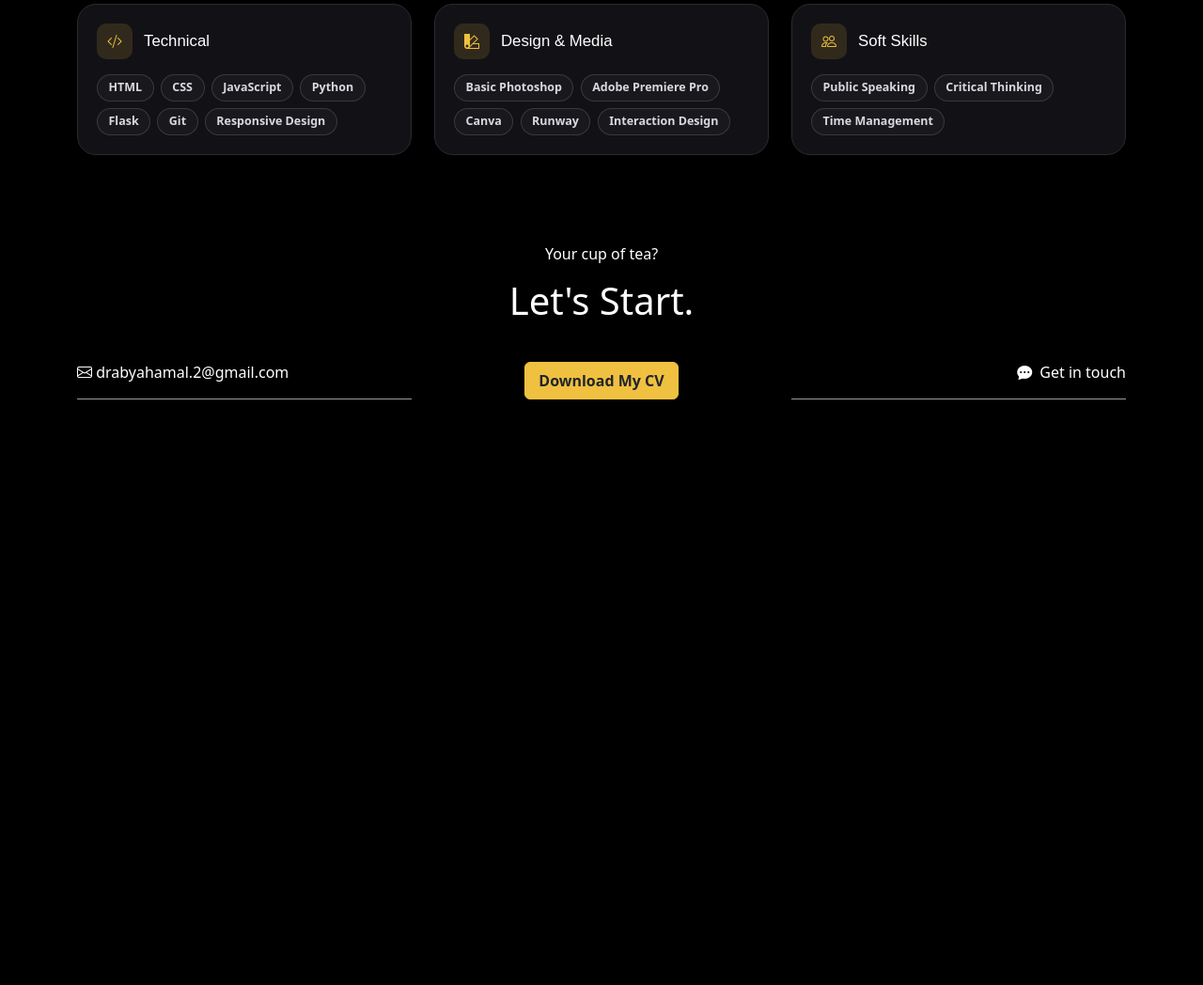
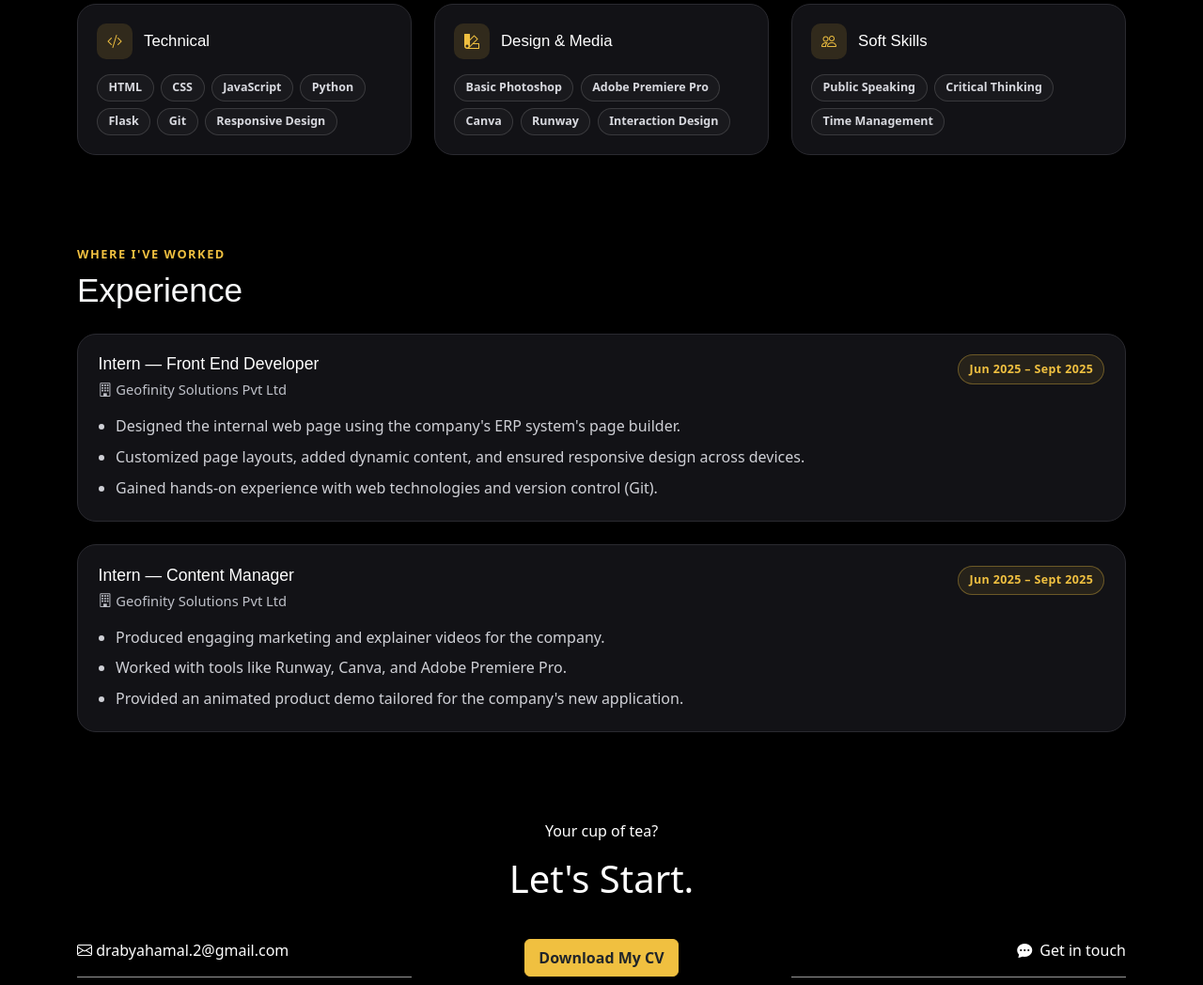
Before and after one commit to DancingAlone-us/Portfolio, a Flask app: page / in a window 1280 px wide. Shown: the part 1324-2372 px from the top of the page at 94% size. Before the commit the page ends 1749 px from the top, so only its background shows below. Run offline with Flask 3, Linux system fonts and the light colour scheme; some libraries are stand-ins or nearby versions.

Commit message:
Made experience section

```diff
--- a/app.py
+++ b/app.py
@@ -6,7 +6,7 @@ from flask import Flask, render_template
 app = Flask(__name__, template_folder='templates', static_folder='static', static_url_path="/static")
 app.secret_key = 'secret123'
 
-with open(os.path.join(os.path.dirname(__file__),'data.json'),'r') as f:
+with open(os.path.join(os.path.dirname(__file__), 'data.json'), 'r', encoding='utf-8') as f:
     portfolio_data = json.load(f)
 
 
--- a/static/css/style.css
+++ b/static/css/style.css
@@ -350,3 +350,79 @@ a{
     padding: 1rem;
   }
 }
+
+/* EXPERIENCE SECTION */
+
+.experience-section {
+  position: relative;
+  z-index: 1;
+}
+
+.exp-card {
+  background: #121216;
+  border: 1px solid #2a2a30;
+  border-radius: 20px;
+  padding: 1.35rem;
+  transition: transform 0.25s ease, border-color 0.25s ease, box-shadow 0.25s ease;
+}
+
+.exp-card:hover {
+  transform: translateY(-4px);
+  border-color: rgba(92, 143, 255, 0.7);
+  box-shadow: 0 14px 24px rgba(0, 0, 0, 0.32);
+}
+
+.exp-role {
+  color: #ffffff;
+  font-family: 'Syne', sans-serif;
+  font-size: 1.1rem;
+  line-height: 1.25;
+}
+
+.exp-company {
+  color: #bfc1c9;
+  font-size: 0.92rem;
+}
+
+.exp-period {
+  display: inline-flex;
+  align-items: center;
+  border: 1px solid rgba(240, 192, 64, 0.35);
+  border-radius: 999px;
+  color: #f0c040;
+  background: rgba(240, 192, 64, 0.09);
+  font-size: 0.78rem;
+  font-weight: 700;
+  letter-spacing: 0.03em;
+  padding: 0.35rem 0.7rem;
+  white-space: nowrap;
+}
+
+.exp-bullets {
+  margin: 0;
+  padding-left: 1.15rem;
+}
+
+.exp-bullets li {
+  color: #cfd0d6;
+  line-height: 1.6;
+  margin-bottom: 0.45rem;
+}
+
+.exp-bullets li:last-child {
+  margin-bottom: 0;
+}
+
+@media (max-width: 767.98px) {
+  .exp-card {
+    padding: 1.1rem;
+  }
+
+  .exp-role {
+    font-size: 1rem;
+  }
+
+  .exp-period {
+    font-size: 0.72rem;
+  }
+}
--- a/templates/index.html
+++ b/templates/index.html
@@ -139,4 +139,34 @@
   </div>
 </section>
 
+<!--Experience-->
+<section class="experience-section py-5">
+  <div class="container">
+    <p class="narrate mb-2">WHERE I'VE WORKED</p>
+    <h2 class="section-head text-light mb-4">Experience</h2>
+
+    <div class="row g-4">
+      {% for exp in data.experience %}
+      <div class="col-12">
+        <article class="exp-card h-100">
+          <div class="exp-card-top d-flex flex-wrap justify-content-between align-items-start gap-3 mb-3">
+            <div>
+              <h3 class="exp-role mb-1">{{ exp.role }}</h3>
+              <p class="exp-company mb-0"><i class="bi bi-building me-1"></i>{{ exp.company }}</p>
+            </div>
+            <span class="exp-period">{{ exp.period }}</span>
+          </div>
+
+          <ul class="exp-bullets mb-0">
+            {% for point in exp.points %}
+            <li>{{ point }}</li>
+            {% endfor %}
+          </ul>
+        </article>
+      </div>
+      {% endfor %}
+    </div>
+  </div>
+</section>
+
 {% endblock %}
```
